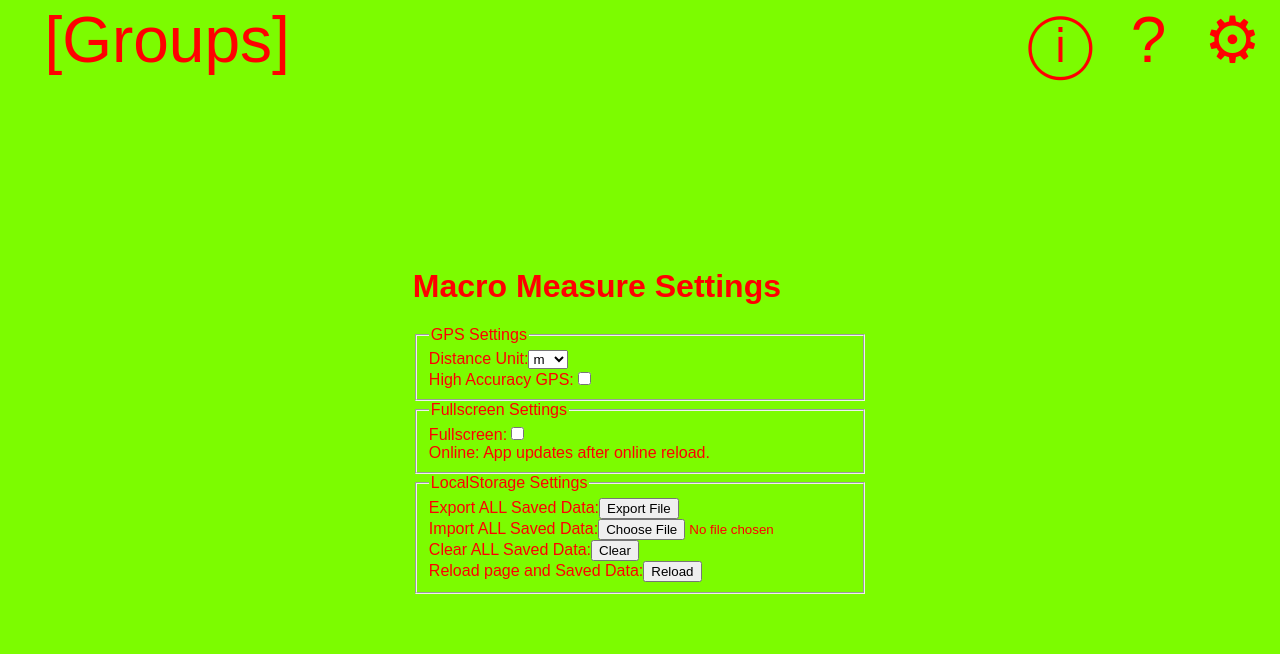
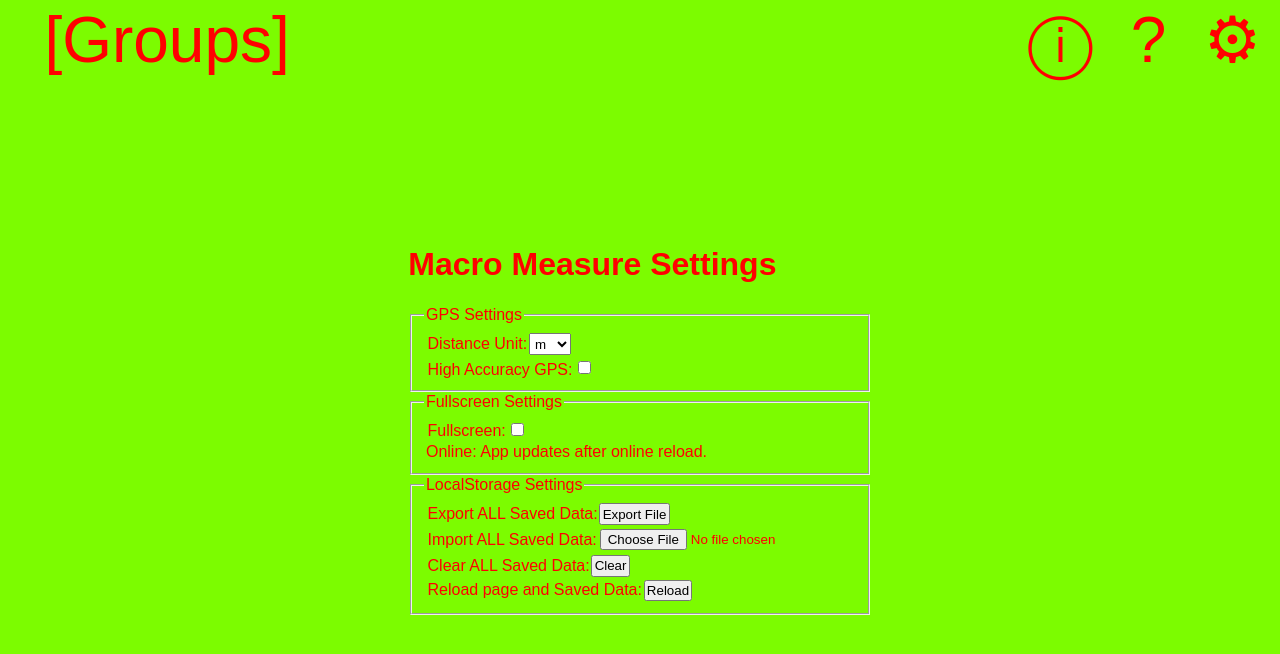
Before and after one commit to jacobpatterson1549/macro-measure, a React (Create React App) app: page / in a window 1280 px wide. Both pictures are taken after a click on the button "edit settings". Shown: the top 654 px of the page. Built offline with nearby package versions, Linux system fonts and the light colour scheme.

Commit message:
adding FieldSet component
It has a caption (legend text), disabled, and border properties (default true).

```diff
--- a/src/components/Form.css
+++ b/src/components/Form.css
@@ -1,3 +1,11 @@
-.Form > *, fieldset > * {
+.Form > *, .Fieldset > * {
     display: block;
 }
+
+.Fieldset * {
+    padding: .1em;
+}
+
+.Fieldset .NoBorder {
+    border: 0;
+}
--- a/src/components/Form.js
+++ b/src/components/Form.js
@@ -75,6 +75,16 @@ export const SubmitInput = ({ value, disabled }) => (
     />
 );
 
+export const Fieldset = ({ caption, disabled, border = true, children }) => (
+    <fieldset className={'Fieldset' + (!border ? ' NoBorder' : '')} disabled={disabled}>
+        {
+            caption &&
+            <legend>{caption}</legend>
+        }
+        {children}
+    </fieldset>
+);
+
 export const Form = ({ onSubmit, children }) => (
     <form className="Form" onSubmit={preventDefault(onSubmit)}>
         {children}
--- a/src/components/FullscreenSettings.js
+++ b/src/components/FullscreenSettings.js
@@ -1,8 +1,7 @@
-import { ButtonInput, CheckboxInput } from './Form';
+import { Fieldset, ButtonInput, CheckboxInput } from './Form';
 
 export const FullscreenSettings = ({ fullscreen, onLine, installPromptEvent }) => (
-    <fieldset>
-        <legend>Fullscreen Settings</legend>
+    <Fieldset caption='Fullscreen Settings'>
         <label>
             <span>Fullscreen:</span>
             <CheckboxInput checked={fullscreen} onChange={toggleFullscreen} />
@@ -19,7 +18,7 @@ export const FullscreenSettings = ({ fullscreen, onLine, installPromptEvent }) =
                     <span>{onLine ? 'Online:' : 'OFFLINE:'} App updates after online reload.</span>
                 )
         }
-    </fieldset>
+    </Fieldset>
 );
 
 const toggleFullscreen = (toFullscreen) => (
--- a/src/components/GPSSettings.js
+++ b/src/components/GPSSettings.js
@@ -1,8 +1,7 @@
-import { CheckboxInput, SelectInput } from './Form';
+import { Fieldset, CheckboxInput, SelectInput } from './Form';
 
 export const GPSSettings = ({ distanceUnit, setDistanceUnit, highAccuracyGPS, setHighAccuracyGPS }) => (
-    <fieldset>
-        <legend>GPS Settings</legend>
+    <Fieldset caption='GPS Settings'>
         <label>
             <span>Distance Unit:</span>
             <SelectInput value={distanceUnit} values={distanceUnits} onChange={setDistanceUnit} />
@@ -11,7 +10,7 @@ export const GPSSettings = ({ distanceUnit, setDistanceUnit, highAccuracyGPS, se
             <span>High Accuracy GPS:</span>
             <CheckboxInput checked={highAccuracyGPS} onChange={setHighAccuracyGPS} />
         </label>
-    </fieldset>
+    </Fieldset>
 );
 
 export const DefaultDistanceUnit = 'm';
--- a/src/components/Item.js
+++ b/src/components/Item.js
@@ -4,7 +4,7 @@ import './Item.css';
 
 import { Map } from './Map';
 import { Geolocation } from './Geolocation';
-import { Form, SubmitInput, NameInput, TextInput, NumberInput, ButtonInput } from './Form';
+import { Form, Fieldset, SubmitInput, NameInput, TextInput, NumberInput, ButtonInput } from './Form';
 
 import { useLocalStorage } from '../utils/LocalStorage';
 import { getDistanceHeading, moveLatLngTo, Heading } from '../utils/Geolocation';
@@ -137,8 +137,7 @@ const getAction = (props) => {
                 : [handleUpdateEnd(props.updateEnd, props.index, props.formName, props.formLat, props.formLng), true, false, ('Update ' + props.name), props.index, handleRead(props.read, props.index, 0), 'Update Item'];
             return (
                 <Form onSubmit={handleSubmit}>
-                    <fieldset>
-                        <legend>{actionName}</legend>
+                    <Fieldset caption={actionName}>
                         <label>
                             <span>Name</span>
                             <NameInput
@@ -148,7 +147,7 @@ const getAction = (props) => {
                                 updateIndex={updateIndex}
                             />
                         </label>
-                        <fieldset disabled={!hasLatLng}>
+                        <Fieldset disabled={!hasLatLng} border={false}>
                             <label>
                                 <span>Latitude</span>
                                 <ButtonInput onClick={handleUpdateLatLng(Heading.N, props.moveAmount, props.formLat, props.setFormLat, props.formLng, props.setFormLng, props.distanceUnit)} value="+(N)" disabled={updateLatLngDisabled} />
@@ -165,24 +164,23 @@ const getAction = (props) => {
                                 <span>Move Amount ({props.distanceUnit})</span>
                                 <NumberInput value={props.moveAmount} onChange={props.setMoveAmount} min="0" max="1000" />
                             </label>
-                        </fieldset>
+                        </Fieldset>
                         <div>
                             <ButtonInput value="cancel" onClick={handleCancel} />
                             <SubmitInput value={submitValue} disabled={!hasLatLng} />
                         </div>
-                    </fieldset>
+                    </Fieldset>
                 </Form>
             );
         case View.Item_Delete:
             return (
                 <Form onSubmit={handleDeleteEnd(props.deleteEnd, props.index)}>
-                    <fieldset>
-                        <legend>Delete {props.name}</legend>
+                    <Fieldset caption={'Delete ' + props.name}>
                         <div>
                             <ButtonInput value="Cancel" onClick={handleRead(props.read, props.index, 0)} />
                             <SubmitInput value={"Delete item"} />
                         </div>
-                    </fieldset>
+                    </Fieldset>
                 </Form>
             );
         case View.Item_Read:
--- a/src/components/LocalStorageSettings.js
+++ b/src/components/LocalStorageSettings.js
@@ -1,6 +1,6 @@
 import { useState } from 'react';
 
-import { ButtonInput, FileInput } from './Form';
+import { Fieldset, ButtonInput, FileInput } from './Form';
 
 import { getLocalStorage, setLocalStorage, clearLocalStorage } from '../utils/LocalStorage';
 
@@ -10,8 +10,7 @@ export const LocalStorageSettings = () => {
 };
 
 const render = (exportLink, setExportLink) => (
-    <fieldset>
-        <legend>LocalStorage Settings</legend>
+    <Fieldset caption='LocalStorage Settings'>
         <label>
             <span>Export ALL Saved Data:</span>
             <ButtonInput value="Export File" onClick={exportStorage(setExportLink)} />
@@ -29,7 +28,7 @@ const render = (exportLink, setExportLink) => (
             <span>Reload page and Saved Data:</span>
             <ButtonInput value="Reload" onClick={reload} />
         </label>
-    </fieldset>
+    </Fieldset>
 );
 
 const exportStorage = (setExportLink) => () => {
--- a/src/components/NameList.js
+++ b/src/components/NameList.js
@@ -1,5 +1,5 @@
 import { NameTable } from './NameTable';
-import { Form, SubmitInput, NameInput, ButtonInput } from './Form';
+import { Form, Fieldset, SubmitInput, NameInput, ButtonInput } from './Form';
 
 import { useLocalStorage } from '../utils/LocalStorage';
 import { View } from '../utils/View';
@@ -32,8 +32,7 @@ const getAction = ({ view, type, values, index, createStart, createEnd, updateEn
             : [handleUpdateEnd(updateEnd, index, name), ('Update ' + value.name), ('Update ' + type), index];
         return (
             <Form onSubmit={handleSubmit}>
-                <fieldset>
-                    <legend>{actionName}</legend>
+                <Fieldset caption={actionName}>
                     <label>
                         <span>Name:</span>
                         <NameInput
@@ -47,20 +46,19 @@ const getAction = ({ view, type, values, index, createStart, createEnd, updateEn
                         <ButtonInput value="Cancel" onClick={cancel} />
                         <SubmitInput value={submitValue} />
                     </div>
-                </fieldset>
+                </Fieldset>
             </Form>
         );
     }
     if (View.isDelete(view)) {
         return (
             <Form onSubmit={handleDeleteEnd(deleteEnd, index)}>
-                <fieldset>
-                    <legend>Delete {value.name}?</legend>
+                <Fieldset caption={'Delete ' + value.name + '?'}>
                     <div>
                         <ButtonInput value="Cancel" onClick={cancel} />
                         <SubmitInput value={'Delete ' + type} />
                     </div>
-                </fieldset>
+                </Fieldset>
             </Form>
         );
     }
```
Also changed, not shown: 1 other file (tests, documents, lock files or other folders).
